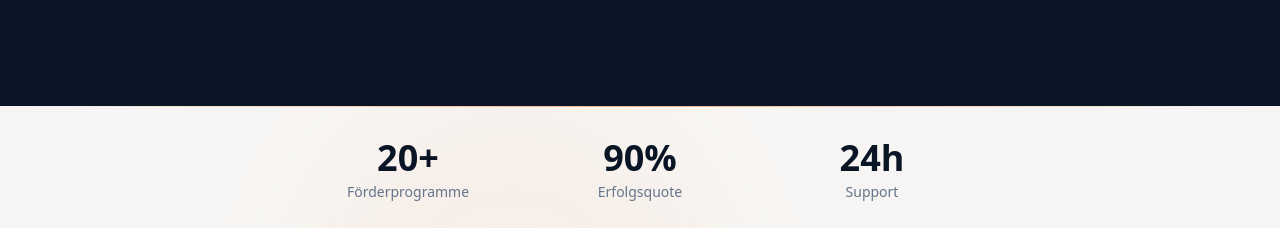
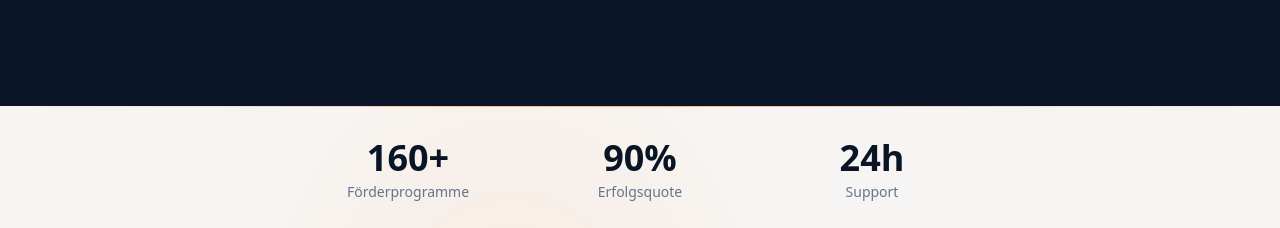
Before and after one commit to Aitema-gmbh/edufunds, a Next.js app: page / in a window 1280 px wide. Shown: the part 2140-2368 px from the top of the page. Built offline with nearby package versions, Linux system fonts and the light colour scheme; no server answers.

Commit message:
fix: CTASection und Footer zeigen jetzt 160+ Programme

```diff
--- a/components/CTASection.tsx
+++ b/components/CTASection.tsx
@@ -239,7 +239,7 @@ export function CTASection() {
           className="mt-16 grid grid-cols-3 gap-4 max-w-2xl mx-auto"
         >
           {[
-            { value: "50+", label: "Förderprogramme" },
+            { value: "160+", label: "Förderprogramme" },
             { value: "100%", label: "Grundschulen" },
             { value: "16", label: "Bundesländer" },
           ].map((stat, index) => (
--- a/components/Footer.tsx
+++ b/components/Footer.tsx
@@ -33,7 +33,7 @@ const footerLinks = {
 };
 
 const stats = [
-  { value: "20+", label: "Förderprogramme" },
+  { value: "160+", label: "Förderprogramme" },
   { value: "90%", label: "Erfolgsquote" },
   { value: "24h", label: "Support" }
 ];
```
